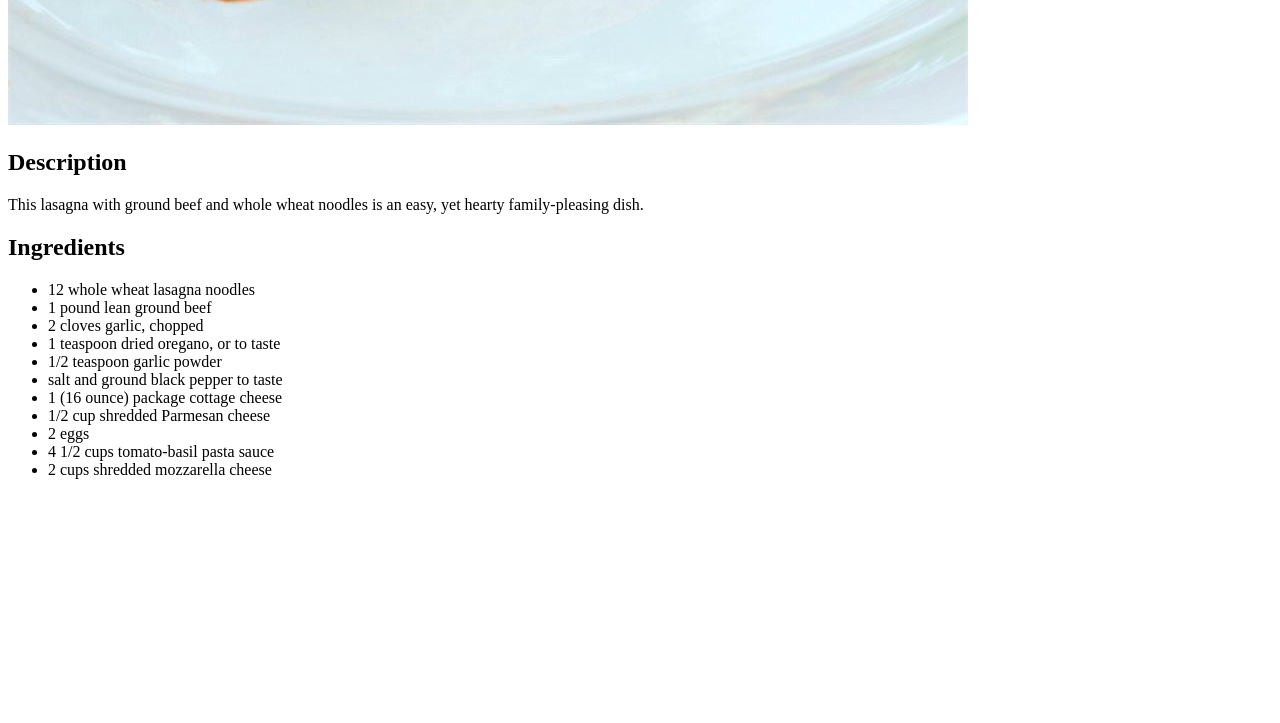
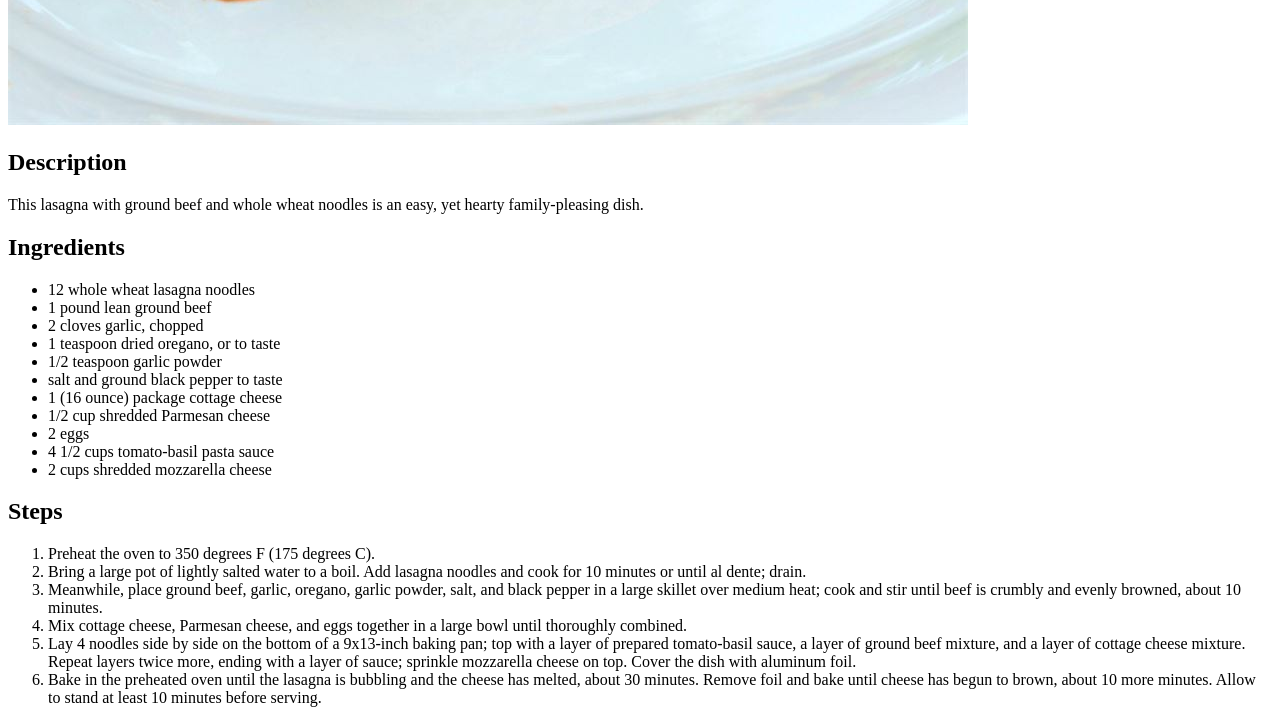
Before and after one commit to Luna-0508/odin-recipes, a plain HTML site: page recipes/lasagna.html in a window 1280 px wide. Shown: the part 915-1638 px from the top of the page. Before the commit the page ends 1410 px from the top, so only its background shows below. Drawn offline with Linux system fonts and the light colour scheme.

Commit message:
Add ordered list with step for recipe

```diff
--- a/recipes/lasagna.html
+++ b/recipes/lasagna.html
@@ -29,5 +29,35 @@
       <li>4 1/2 cups tomato-basil pasta sauce</li>
       <li>2 cups shredded mozzarella cheese</li>
     </ul>
+    <h2>Steps</h2>
+    <ol>
+      <li>Preheat the oven to 350 degrees F (175 degrees C).</li>
+      <li>
+        Bring a large pot of lightly salted water to a boil. Add lasagna noodles
+        and cook for 10 minutes or until al dente; drain.
+      </li>
+      <li>
+        Meanwhile, place ground beef, garlic, oregano, garlic powder, salt, and
+        black pepper in a large skillet over medium heat; cook and stir until
+        beef is crumbly and evenly browned, about 10 minutes.
+      </li>
+      <li>
+        Mix cottage cheese, Parmesan cheese, and eggs together in a large bowl
+        until thoroughly combined.
+      </li>
+      <li>
+        Lay 4 noodles side by side on the bottom of a 9x13-inch baking pan; top
+        with a layer of prepared tomato-basil sauce, a layer of ground beef
+        mixture, and a layer of cottage cheese mixture. Repeat layers twice
+        more, ending with a layer of sauce; sprinkle mozzarella cheese on top.
+        Cover the dish with aluminum foil.
+      </li>
+      <li>
+        Bake in the preheated oven until the lasagna is bubbling and the cheese
+        has melted, about 30 minutes. Remove foil and bake until cheese has
+        begun to brown, about 10 more minutes. Allow to stand at least 10
+        minutes before serving.
+      </li>
+    </ol>
   </body>
 </html>
```
